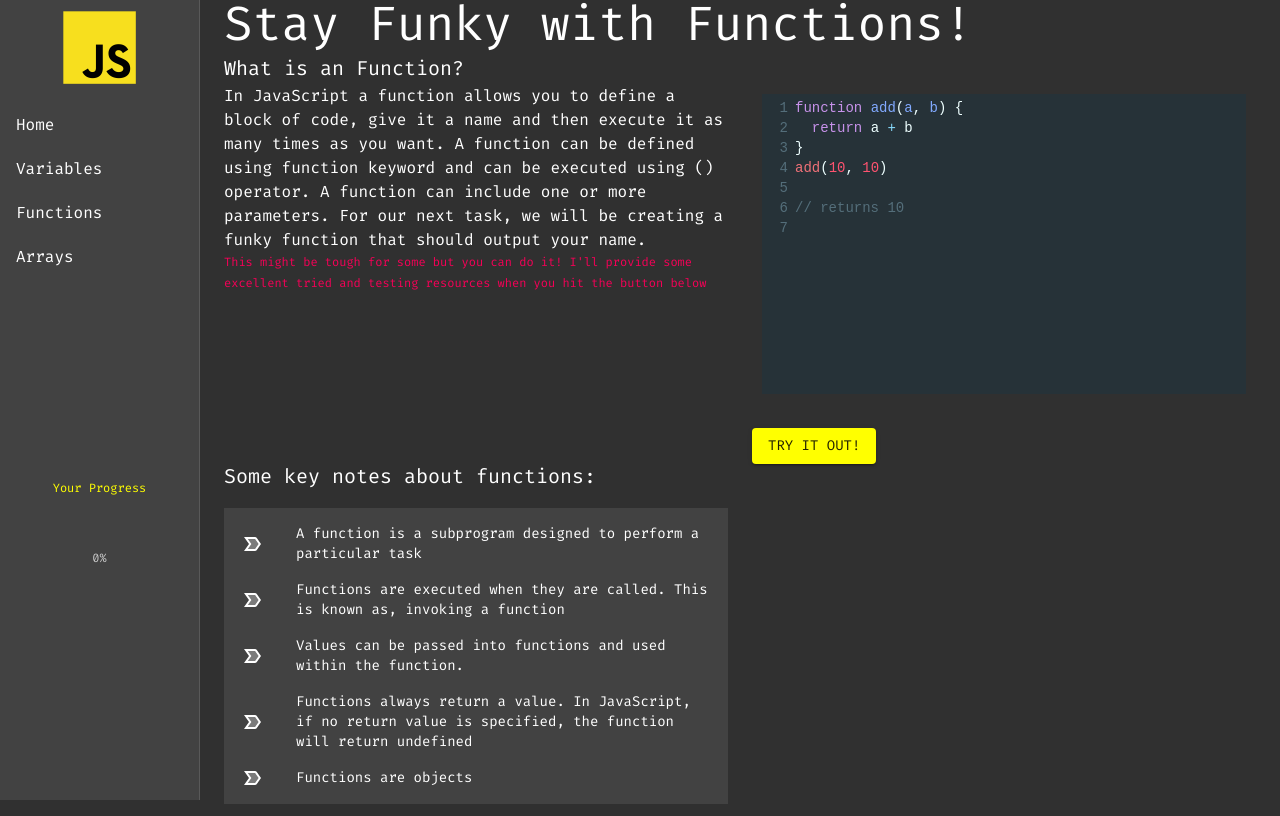
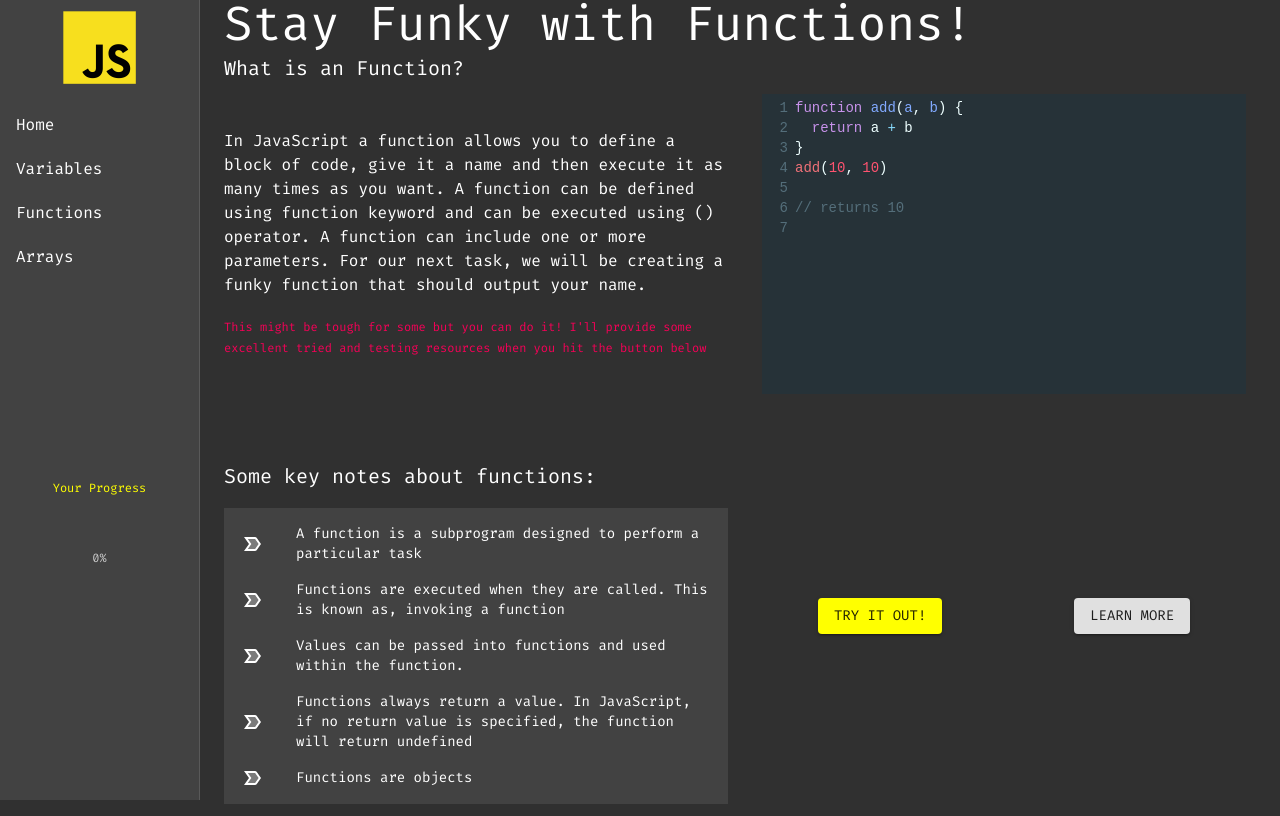
Before and after one commit to hector4213/mintbean-jsbootcamplite, a React (Create React App) app: page /functions in a window 1280 px wide. Both pictures are taken after a click on the button "LETS GET STARTED". Built offline with nearby package versions, Linux system fonts and the light colour scheme.

Commit message:
add learn more

```diff
--- a/src/lessons/FunctionTheory.jsx
+++ b/src/lessons/FunctionTheory.jsx
@@ -1,5 +1,5 @@
 import React from 'react'
-import { Grid } from '@material-ui/core'
+import { Grid, Button } from '@material-ui/core'
 import { makeStyles } from '@material-ui/core/styles'
 import Header from '../components/Header'
 import InfoText from '../components/InfoText'
@@ -19,6 +19,11 @@ const useStyles = makeStyles((theme) => ({
 	gridContainer: {
 		flexGrow: 1,
 	},
+	learnButtons: {
+		display: 'flex',
+		alignItems: 'center',
+		justifyContent: 'space-around',
+	},
 }))
 
 const FunctionTheory = ({ onClick }) => {
@@ -26,7 +31,13 @@ const FunctionTheory = ({ onClick }) => {
 	return (
 		<>
 			<Header variant={'h6'}>What is an Function?</Header>
-			<Grid container className={classes.gridContainer} spacing={3}>
+			<Grid
+				container
+				className={classes.gridContainer}
+				spacing={3}
+				justify='center'
+				alignItems='center'
+			>
 				<Grid item xs={12} md={6} lg={6}>
 					<InfoText variant={'body1'} align={'left'}>
 						{' '}
@@ -37,6 +48,7 @@ const FunctionTheory = ({ onClick }) => {
 						next task, we will be creating a funky function that should output
 						your name.
 					</InfoText>
+					<br />
 					<InfoText
 						className={classes.caption}
 						variant={'caption'}
@@ -54,8 +66,16 @@ const FunctionTheory = ({ onClick }) => {
 				<Grid item xs={12} md={12} lg={6}>
 					<FunctionNotes />
 				</Grid>
-				<Grid item xs={12} md={12} lg={6}>
+				<Grid item xs={12} md={12} lg={6} className={classes.learnButtons}>
 					<BaseBtn text={'Try it out!'} onClick={onClick}></BaseBtn>
+					<Button
+						variant={'contained'}
+						component='a'
+						href='https://developer.mozilla.org/en-US/docs/Web/JavaScript/Guide/Functions'
+						target={'_blank'}
+					>
+						Learn More
+					</Button>
 				</Grid>
 			</Grid>
 		</>
```
